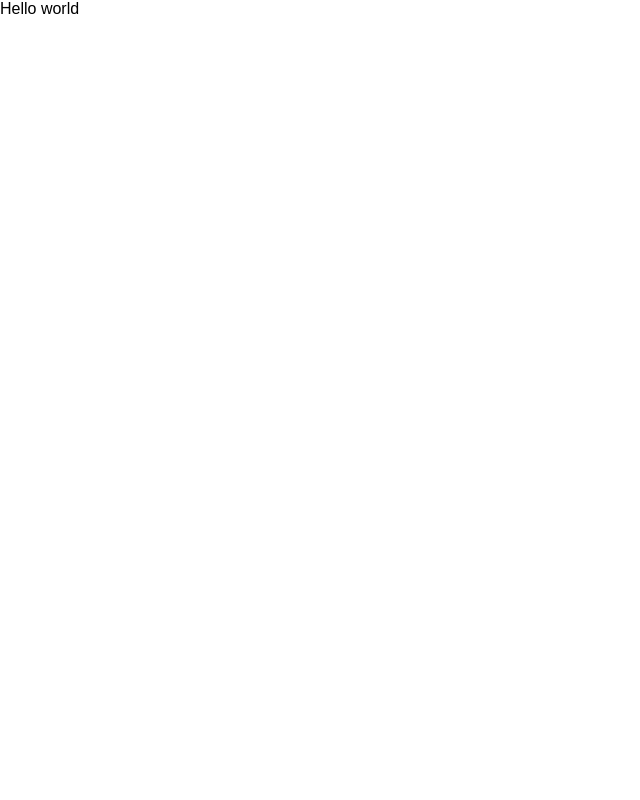
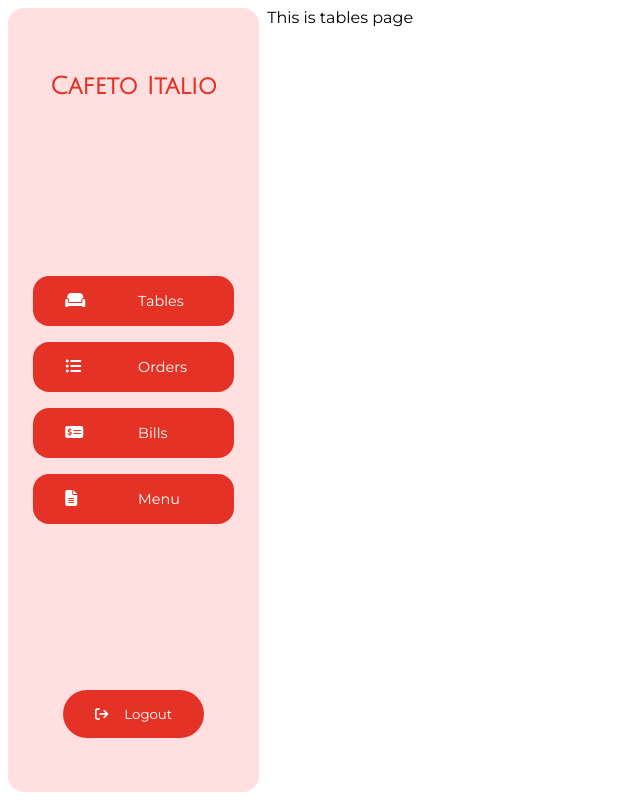
Before and after one commit to netisdark/try, a React (Vite) app in the folder frontDesk/: page / in a window 1280 px wide. Shown: the whole page, without its empty margins (0-640 px from the left). Built offline with nearby package versions, Linux system fonts and the light colour scheme.

Commit message:
build nav

```diff
--- a/frontDesk/index.html
+++ b/frontDesk/index.html
@@ -5,6 +5,7 @@
     <link rel="icon" type="image/svg+xml" href="/vite.svg" />
     <meta name="viewport" content="width=device-width, initial-scale=1.0" />
     <title>Front Desk</title>
+    <link rel="stylesheet" href="https://cdnjs.cloudflare.com/ajax/libs/font-awesome/6.7.2/css/all.min.css" integrity="sha512-Evv84Mr4kqVGRNSgIGL/F/aIDqQb7xQ2vcrdIwxfjThSH8CSR7PBEakCr51Ck+w+/U6swU2Im1vVX0SVk9ABhg==" crossorigin="anonymous" referrerpolicy="no-referrer" />
   </head>
   <body>
     <div id="root"></div>
--- a/frontDesk/package.json
+++ b/frontDesk/package.json
@@ -11,7 +11,9 @@
   },
   "dependencies": {
     "react": "^19.1.0",
-    "react-dom": "^19.1.0"
+    "react-dom": "^19.1.0",
+    "react-router": "^7.6.2",
+    "react-router-dom": "^7.6.2"
   },
   "devDependencies": {
     "@eslint/js": "^9.25.0",
--- a/frontDesk/src/App.jsx
+++ b/frontDesk/src/App.jsx
@@ -1,7 +1,23 @@
+import { BrowserRouter, Routes, Route } from 'react-router-dom';
+
+import Nav from './components/nav/Nav';
+import Tables from './components/tables/Tables';
 
 
-
-
-export default function App(){
-  return <div>Hello world</div>
+export default function App() {
+  return (
+    <div style={{
+      padding: '1vh',
+      gap: '1vh',
+      height: '100vh',
+      display: 'flex'
+      }}>
+    <BrowserRouter>
+    <Nav/>
+      <Routes>
+        <Route path="/" element={<Tables/>} />
+      </Routes>
+    </BrowserRouter>
+    </div>
+  )
 }
--- /dev/null
+++ b/frontDesk/src/components/nav/Nav.jsx
@@ -0,0 +1,25 @@
+import styles from './Nav.module.css';
+import { NavLink } from 'react-router';
+
+
+export default function Nav(){
+    return(
+    <nav className={styles.navCont}>
+
+        <div className={styles.cafeNameCont}>
+            <span className={styles.cafeName}>Cafeto Italio</span>
+        </div>
+
+        <div className={styles.navLinksCont}>
+            <NavLink className={styles.navLink}><i class="fa-solid fa-couch"></i><span className={styles.navItem}>Tables</span></NavLink>
+            <NavLink className={styles.navLink}><i class="fa-solid fa-list-ul"></i><span className={styles.navItem}>Orders</span></NavLink>
+            <NavLink className={styles.navLink}><i class="fa-solid fa-money-check-dollar"></i><span className={styles.navItem}>Bills</span></NavLink>
+            <NavLink className={styles.navLink}><i class="fa-solid fa-file-lines"></i><span className={styles.navItem}>Menu</span></NavLink>
+        </div>
+
+        <div className={styles.logoutCont}>
+            <button className={styles.logoutBtn}><i class="fa-solid fa-arrow-right-from-bracket"></i><span className={styles.logout}>Logout</span></button>
+        </div>
+    </nav>
+    )
+}
--- /dev/null
+++ b/frontDesk/src/components/nav/Nav.module.css
@@ -0,0 +1,53 @@
+.navCont{
+    height: 100%;
+    border-radius: 2vh;
+    width: 20vw;
+    display: grid;
+    grid-template-rows: 1fr 3fr 1fr;
+    background-color: #ffdfdf;
+}
+.cafeNameCont,.navLinksCont,.logoutCont{
+    height: auto;
+    width: 100%;
+    display: flex;
+    flex-direction: column;
+    justify-content: center;
+    align-items: center;
+    gap: 2vh;
+}
+.cafeName{
+    font-size: 1.5em;
+    font-weight: 600;
+    border-radius: 4vh;
+    color: var(--colorPrim);
+    font-family: "Julius Sans One", sans-serif;
+}
+.navLink{
+    width: 80%;
+    display: flex;
+    justify-content: space-between;
+    background-color: var(--colorPrim);
+    color: #fff;
+    padding: 2vh 4vh;
+    border-radius: 2vh;
+}
+.navItem{
+    font-size: .9em;
+    width: 8vh;
+}
+.logoutBtn{
+    padding: 2vh 4vh;
+    background-color: var(--colorPrim);
+    color: #fff;
+    border-radius: 4vh;
+}
+.logout{
+    margin-left: 2vh;
+}
+.navLink:hover,.logoutBtn:hover{
+    border: 2px solid var(--colorPrim);
+    background-color: #ffefef;
+    color: var(--colorPrim);
+    transition: .15s ease;
+    cursor: pointer;
+}
--- /dev/null
+++ b/frontDesk/src/components/tables/Tables.jsx
@@ -0,0 +1,6 @@
+import styles from './Tables.module.css';
+
+
+export default function Tables(){
+    return <div className={styles.tableCont}>This is tables page</div>
+}
--- /dev/null
+++ b/frontDesk/src/components/tables/Tables.module.css
@@ -0,0 +1,3 @@
+.tableCont{
+    width: 80vw;
+}
--- a/frontDesk/src/index.css
+++ b/frontDesk/src/index.css
@@ -1,8 +1,8 @@
+@import url('https://fonts.googleapis.com/css2?family=Montserrat:ital,wght@0,100..900;1,100..900&display=swap');
+@import url('https://fonts.googleapis.com/css2?family=Julius+Sans+One&display=swap');
+
 :root{
-  --titleFont : "Julius Sans One", sans-serif;
-  --descFont : "Nunito", sans-serif;
   --colorPrim : #e43326;
-  --textColor : #2b2b2b;
 }
 *{
   padding: 0;
@@ -14,8 +14,7 @@
   border: none;
   text-decoration: none;
   color: unset;
-  font-family: "Julius Sans One", sans-serif;
-  overflow-x: hidden;
+  font-family: "Montserrat", sans-serif;
 }
 * {
   scrollbar-width: thin;
```
Also changed, not shown: 1 other file (tests, documents, lock files or other folders).
